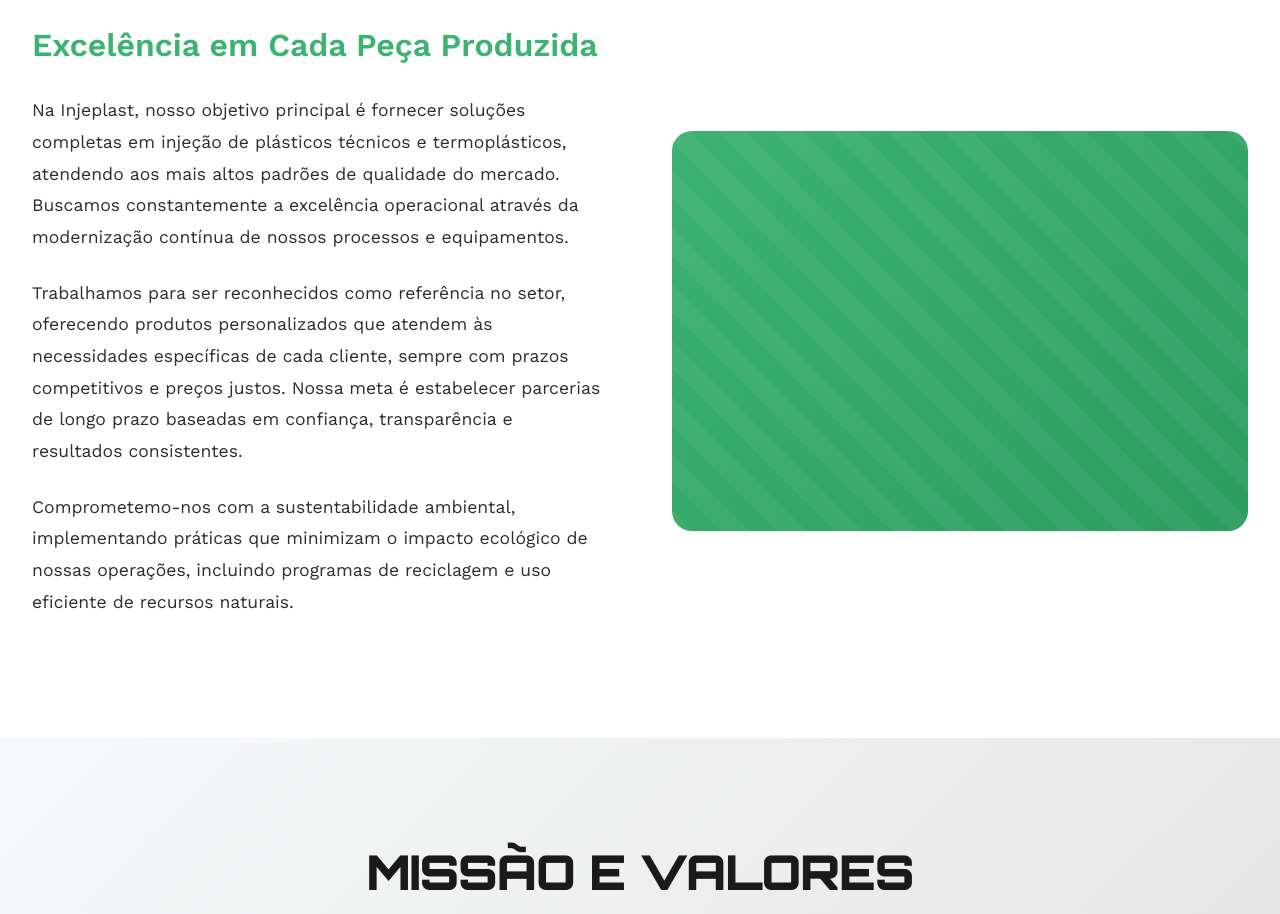
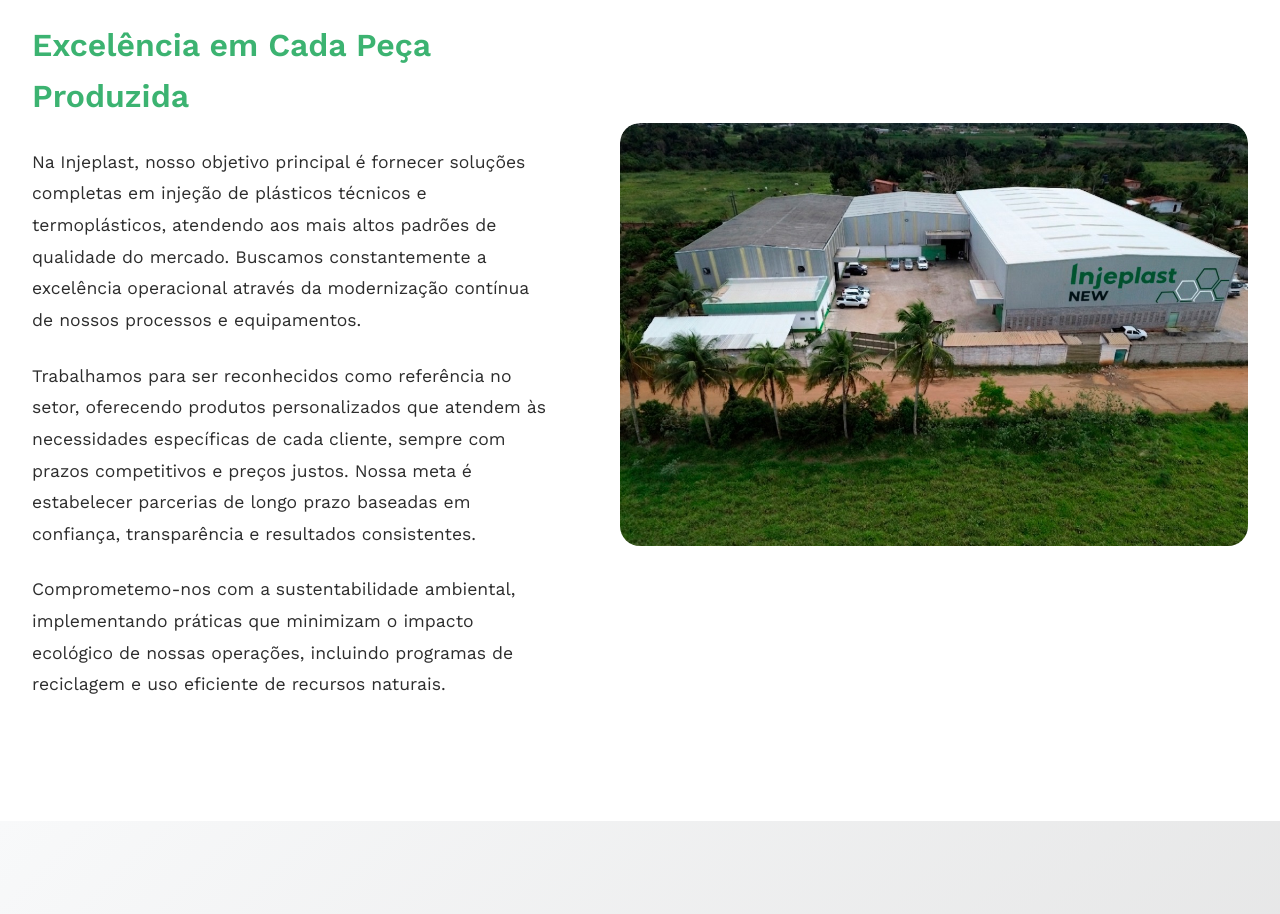
Before and after one commit to msantt/INJEPLAST-NEW, a website: page index.html in a window 1280 px wide. Shown: the part 1960-2874 px from the top of the page. Drawn offline with nearby package versions, Linux system fonts and the light colour scheme.

Commit message:
Add files via upload

```diff
--- a/css/styles.css
+++ b/css/styles.css
@@ -451,7 +451,7 @@
 
         .sobre-content {
             display: grid;
-            grid-template-columns: 1fr 1fr;
+            grid-template-columns: 1fr 1.2fr;
             gap: 4rem;
             align-items: center;
         }
@@ -472,26 +472,58 @@
 
 .sobre-visual {
     position: relative;
-            height: 400px;
-            background: linear-gradient(135deg, var(--primary) 0%, #2a9d5f 100%);
+    height: 500px;
     border-radius: 20px;
     display: flex;
     align-items: center;
     justify-content: center;
     overflow: hidden;
+    background: transparent; /* ou transparente */
 }
 
+.sobre-visual img {
+    position: absolute;
+    inset: 0;
+    width: 100%;
+    height: relative;
+    object-fit: contain; /* mostra a imagem inteira */
+    border-radius: 20px;
+    z-index: 0;
+}
+
+/* Gradiente sobre a imagem */
 .sobre-visual::before {
+    content: '';
+    position: absolute;
+    inset: 0;
+    background: linear-gradient(135deg, var(transparent) 0%, transparent, 100%);
+    opacity: 0.6; /* controla a intensidade do gradiente */
+    z-index: 1;
+}
+
+/* Efeito animado */
+.sobre-visual::after {
     content: '';
     position: absolute;
     width: 200%;
     height: 200%;
-            background: repeating-linear-gradient(45deg,
+    background: repeating-linear-gradient(
+        45deg,
         transparent,
-                    transparent 20px,
+        transparent px,
         rgba(255, 255, 255, 0.05) 20px,
-                    rgba(255, 255, 255, 0.05) 40px);
+        rgba(255, 255, 255, 0.05) 40px
+    );
     animation: slide 30s linear infinite;
+    z-index: 2;
+}
+
+/* Conteúdo por cima */
+.conteudo {
+    position: relative;
+    z-index: 3;
+    color: #fff;
+    text-align: center;
 }
 
         @keyframes slide {
--- a/index.html
+++ b/index.html
@@ -115,7 +115,7 @@
                 </p>
             </div>
             <div class="sobre-visual">
-                <div class="sobre-icon"><img src="" alt=""></div>
+                <div class="sobre-icon"><img src="assets/img/LONG/IMG-SOBRE.jpeg" alt="Fábrica Injeplast" class="sobre-img"></div>
             </div>
         </div>
     </section>
```
Also changed, not shown: assets/img/CARROSSEL/IMG-CARROSSEL-1.jpeg, assets/img/CARROSSEL/IMG-CARROSSEL-3.jpeg, assets/img/LONG/IMG-SOBRE.jpeg (added). Lines whose indentation alone changed are shown as unchanged.
